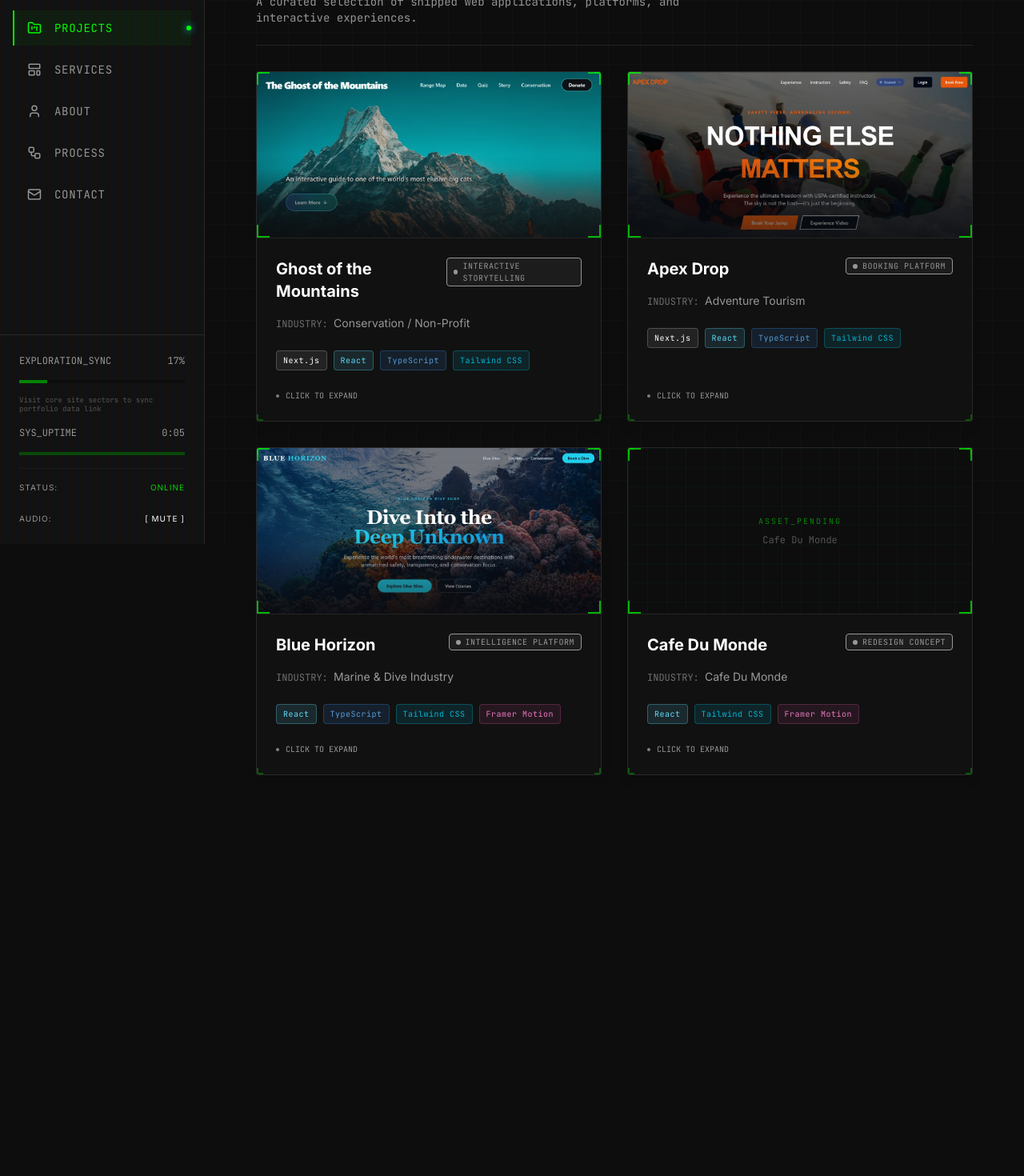
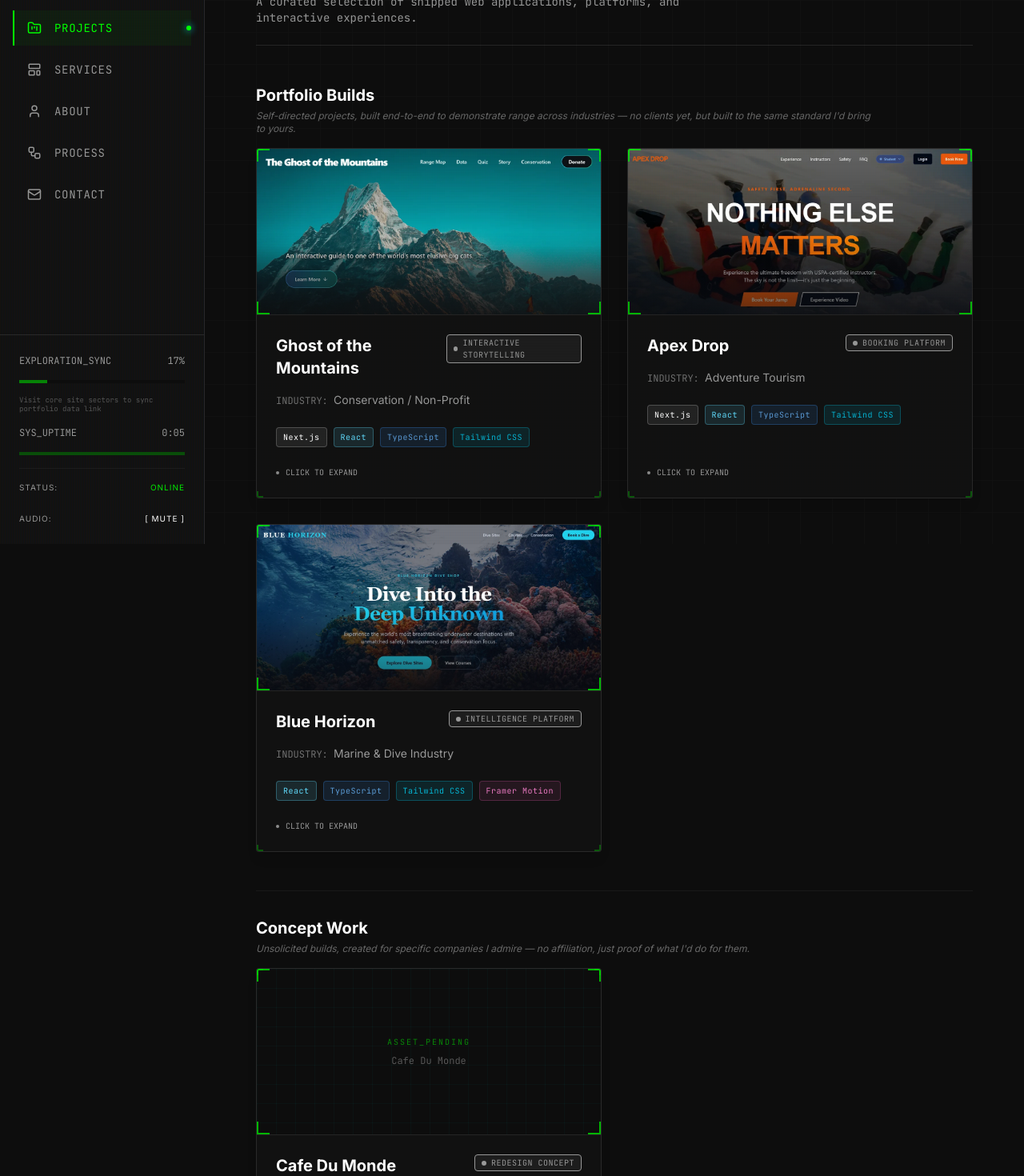
Before and after one commit to MacallanButler/portfolio-netrunner-v1, a Next.js app: page /gigs in a window 1280 px wide. Shown: the part 120-1590 px from the top of the page at 80% size. Before the commit the page ends 1153 px from the top, so only its background shows below. Built offline with nearby package versions, Linux system fonts and the light colour scheme.

Commit message:
Separate portfolio builds from concept work on projects archive page

```diff
--- a/src/app/gigs/GigsClient.tsx
+++ b/src/app/gigs/GigsClient.tsx
@@ -12,26 +12,16 @@ import projectsData from "@/data/projects.json";
 export default function GigsClient() {
   const { openProject } = useProjectModal();
 
-  return (
-    <div className="space-y-8">
-      {/* Header */}
-      <div className="flex flex-col md:flex-row md:items-end justify-between gap-4 border-b border-white/10 pb-6">
-        <div>
-          <h1 className="text-4xl font-bold tracking-tighter mb-2">
-            <GlitchText text="PROJECT_ARCHIVE" />
-          </h1>
-          <p className="text-text-muted font-mono text-sm max-w-xl">
-            A curated selection of shipped web applications, platforms, and interactive experiences.
-          </p>
-        </div>
-      </div>
+  // Split projects based on dynamic brief groupings
+  const portfolioBuilds = projectsData.filter((p) =>
+    ["ghost_mountain", "apex_drop", "blue_horizon"].includes(p.id)
+  );
+  const conceptWork = projectsData.filter((p) => p.id === "cafe_du_monde");
 
-      {/* Projects Grid */}
-      <div className="grid md:grid-cols-2 gap-8">
-        {projectsData.map((project) => (
+  const renderProjectCard = (project: typeof projectsData[0]) => (
     <motion.div
       key={project.id}
-            onClick={() => openProject(project)}
+      onClick={() => openProject(project as any)}
       className="group cursor-pointer relative overflow-hidden rounded-sm border border-white/10 bg-surface-card shadow-lg flex flex-col h-full"
       whileHover={{
         y: -4,
@@ -50,7 +40,7 @@ export default function GigsClient() {
       <ProjectImage id={project.id} title={project.title} className="h-52" />
 
       {/* Card Body */}
-            <div className="flex flex-col flex-1 p-6 space-y-4">
+      <div className="flex flex-col flex-1 p-6 space-y-4 bg-surface-card">
         <div className="flex justify-between items-start gap-2">
           <h2 className="text-xl font-bold text-white group-hover:text-neon-cyan transition-colors">
             {project.title}
@@ -58,7 +48,7 @@ export default function GigsClient() {
           <SystemBadge label={project.category} status="neutral" />
         </div>
 
-              <div className="space-y-1 text-sm text-text-muted">
+        <div className="space-y-1 text-sm text-text-muted font-sans">
           <p>
             <span className="text-white/40 font-mono text-xs uppercase">Industry: </span>
             {project.client}
@@ -92,8 +82,47 @@ export default function GigsClient() {
         </div>
       </div>
     </motion.div>
-        ))}
+  );
+
+  return (
+    <div className="space-y-12">
+      {/* Header */}
+      <div className="flex flex-col md:flex-row md:items-end justify-between gap-4 border-b border-white/10 pb-6">
+        <div>
+          <h1 className="text-4xl font-bold tracking-tighter mb-2">
+            <GlitchText text="PROJECT_ARCHIVE" />
+          </h1>
+          <p className="text-text-muted font-mono text-sm max-w-xl">
+            A curated selection of shipped web applications, platforms, and interactive experiences.
+          </p>
         </div>
+      </div>
+
+      {/* ── SECTION 1: PORTFOLIO BUILDS ── */}
+      <section className="space-y-4">
+        <div>
+          <h2 className="text-xl font-bold text-white mb-1">Portfolio Builds</h2>
+          <p className="text-xs text-text-muted/65 italic font-sans max-w-3xl">
+            Self-directed projects, built end-to-end to demonstrate range across industries — no clients yet, but built to the same standard I&apos;d bring to yours.
+          </p>
+        </div>
+        <div className="grid md:grid-cols-2 gap-8">
+          {portfolioBuilds.map(renderProjectCard)}
+        </div>
+      </section>
+
+      {/* ── SECTION 2: CONCEPT WORK ── */}
+      <section className="space-y-4 pt-8 border-t border-white/5">
+        <div>
+          <h2 className="text-xl font-bold text-white mb-1">Concept Work</h2>
+          <p className="text-xs text-text-muted/65 italic font-sans max-w-3xl">
+            Unsolicited builds, created for specific companies I admire — no affiliation, just proof of what I&apos;d do for them.
+          </p>
+        </div>
+        <div className="grid md:grid-cols-2 gap-8">
+          {conceptWork.map(renderProjectCard)}
+        </div>
+      </section>
     </div>
   );
 }
```
Lines whose indentation alone changed are shown as unchanged.
